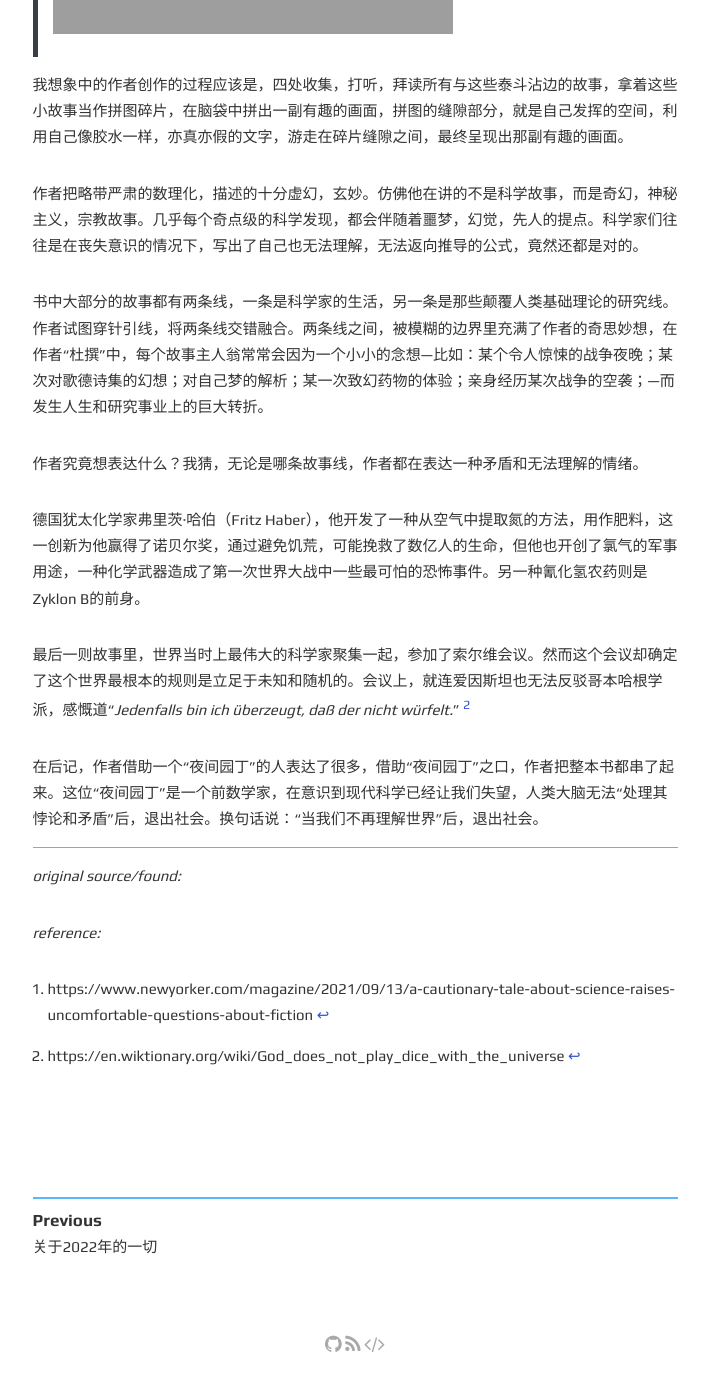
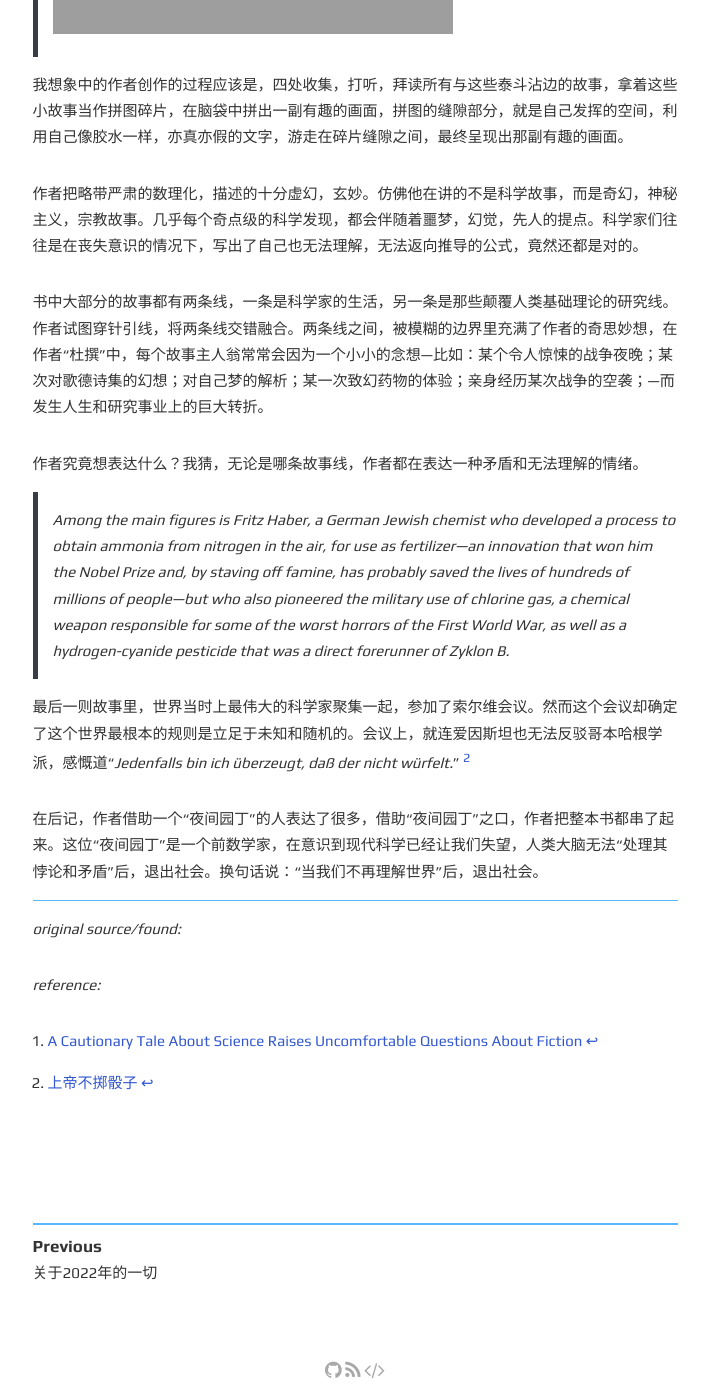
Before and after one commit to DavideBri/Gesko, a Jekyll site: the page built from _posts/2023-02-19-after-reading-un-verdor-terrible.md, in a window 1280 px wide and 1400 px high, scrolled down 1132 px. Shown: the whole window, without its empty margins (285-994 px from the left). Built offline with Jekyll 4.4.1, drawn with Linux system fonts in a browser that asks for light colours; comment, search, counter and statistics services are not loaded; before the commit the page ends 2506 px from its top, so only the background shows below that; some of the changed text lies outside the part shown.

Commit message:
Un verdor terrible

```diff
--- a/_posts/2023-02-19-after-reading-un-verdor-terrible.md
+++ b/_posts/2023-02-19-after-reading-un-verdor-terrible.md
@@ -31,7 +31,7 @@ New Yorker 插图👇
 
 作者究竟想表达什么？我猜，无论是哪条故事线，作者都在表达一种矛盾和无法理解的情绪。
 
-德国犹太化学家弗里茨·哈伯（Fritz Haber），他开发了一种从空气中提取氮的方法，用作肥料，这一创新为他赢得了诺贝尔奖，通过避免饥荒，可能挽救了数亿人的生命，但他也开创了氯气的军事用途，一种化学武器造成了第一次世界大战中一些最可怕的恐怖事件。另一种氰化氢农药则是Zyklon B的前身。
+> Among the main figures is Fritz Haber, a German Jewish chemist who developed a process to obtain ammonia from nitrogen in the air, for use as fertilizer—an innovation that won him the Nobel Prize and, by staving off famine, has probably saved the lives of hundreds of millions of people—but who also pioneered the military use of chlorine gas, a chemical weapon responsible for some of the worst horrors of the First World War, as well as a hydrogen-cyanide pesticide that was a direct forerunner of Zyklon B.
 
 最后一则故事里，世界当时上最伟大的科学家聚集一起，参加了索尔维会议。然而这个会议却确定了这个世界最根本的规则是立足于未知和随机的。会议上，就连爱因斯坦也无法反驳哥本哈根学派，感慨道“_Jedenfalls bin ich überzeugt, daß der nicht würfelt._” [^2]
 
@@ -44,5 +44,5 @@ _original source/found:_
 
 _reference:_
 
-[^1]: https://www.newyorker.com/magazine/2021/09/13/a-cautionary-tale-about-science-raises-uncomfortable-questions-about-fiction
-[^2]: https://en.wiktionary.org/wiki/God_does_not_play_dice_with_the_universe
+[^1]: [A Cautionary Tale About Science Raises Uncomfortable Questions About Fiction](https://www.newyorker.com/magazine/2021/09/13/a-cautionary-tale-about-science-raises-uncomfortable-questions-about-fiction)
+[^2]: [上帝不掷骰子](https://en.wiktionary.org/wiki/God_does_not_play_dice_with_the_universe)
```
Also changed, not shown: other parts of _posts/2023-02-19-after-reading-un-verdor-terrible.md (+1 -1 lines).
